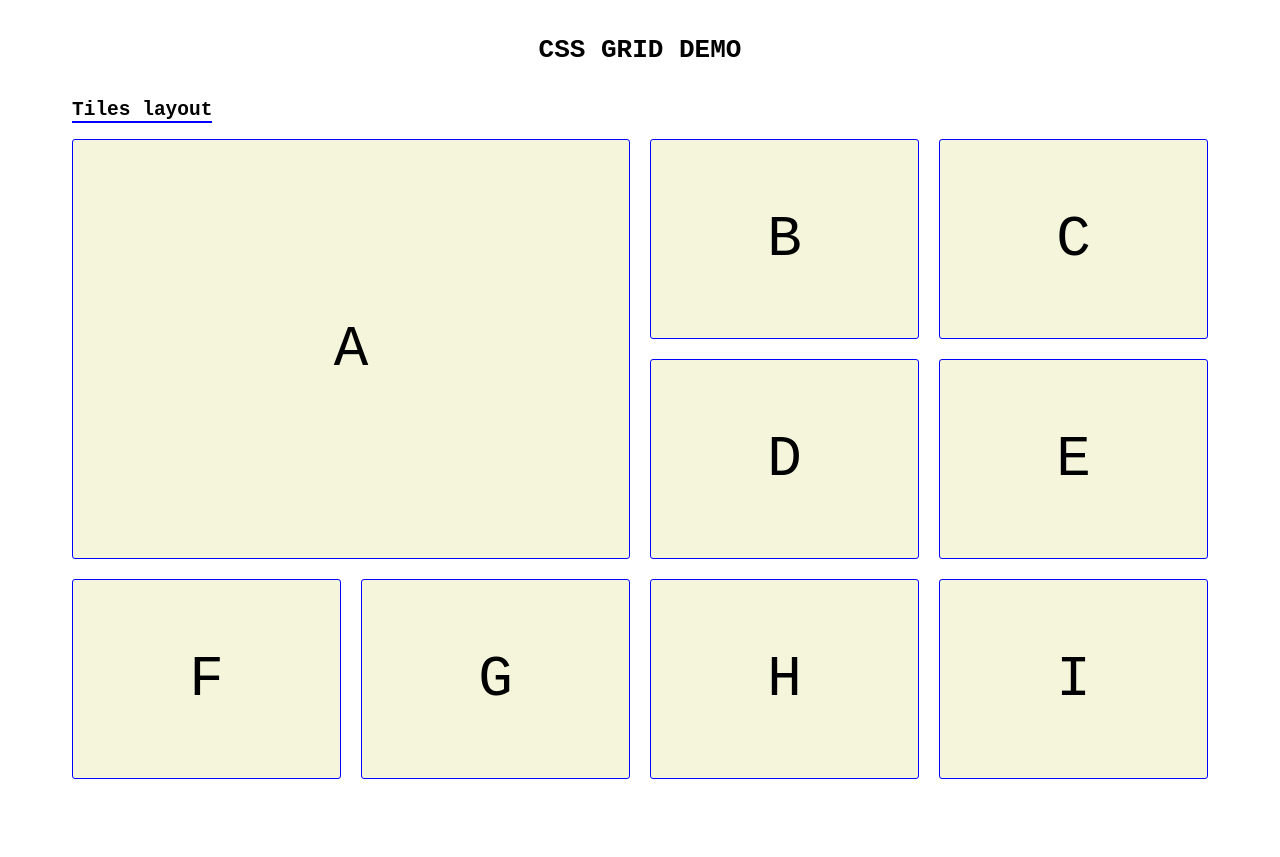
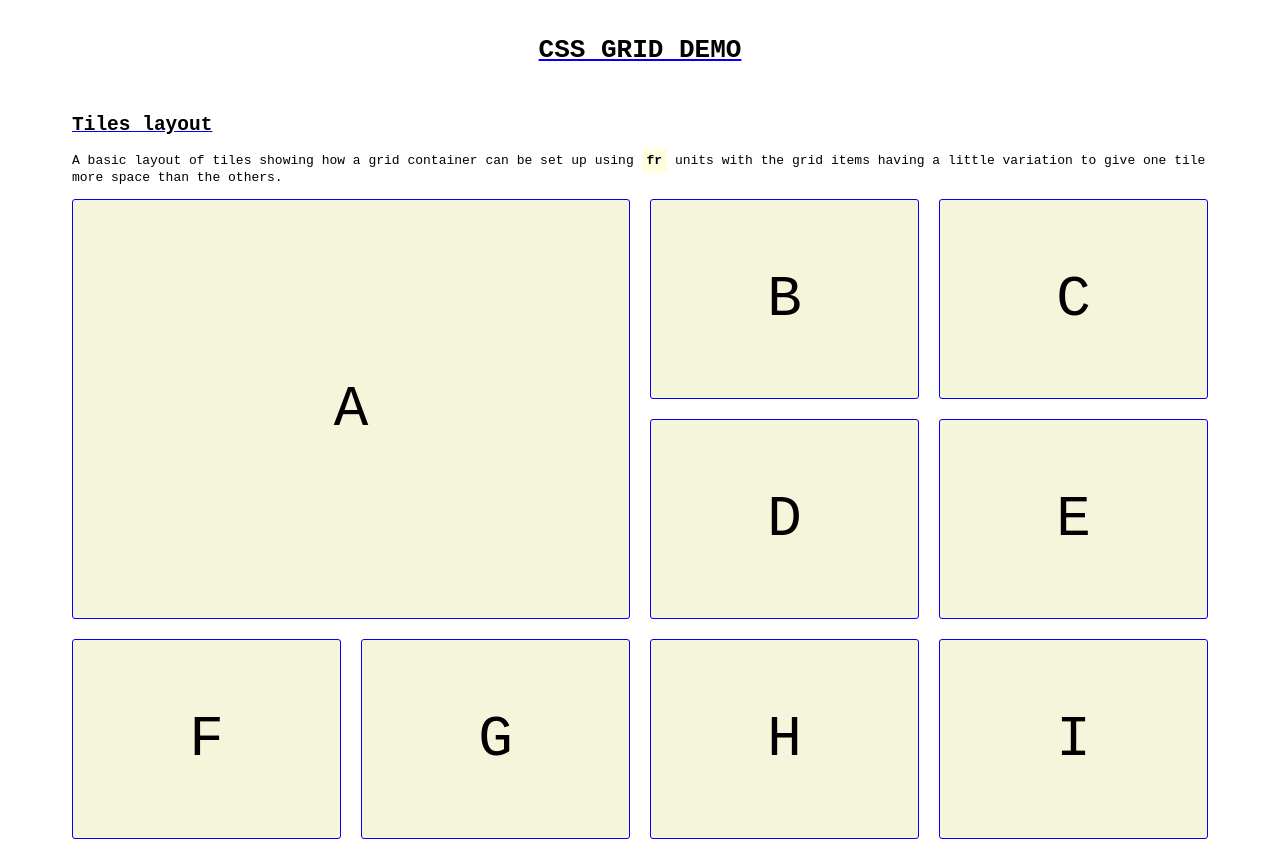
Before and after one commit to gideongoddard/css-grid-demo, a plain HTML site: page index.html in a window 1280 px wide. Before the commit the page ends 800 px from the top, so only its background shows below. Drawn offline with Linux system fonts and the light colour scheme.

Commit message:
Minor fix to heading styling

```diff
--- a/index.html
+++ b/index.html
@@ -8,8 +8,9 @@
     <link type="text/css" rel="stylesheet" href="style.css">
 </head>
 <body>
-    <h1>CSS Grid Demo</h1>
+    <h1>CSS Grid Demo</h1><br>
     <h2>Tiles layout</h2>
+    <p>A basic layout of tiles showing how a grid container can be set up using <code>fr</code> units with the grid items having a little variation to give one tile more space than the others.</p>
     <div class="tiles">
         <div class="tile a">A</div>
         <div class="tile b">B</div>
--- a/style.css
+++ b/style.css
@@ -10,11 +10,11 @@ body {
 h1 {
     text-transform: uppercase;
     text-align: center;
+    text-decoration: blue underline;
 }
 
 h2 {
-    display: inline-block;
-    border-bottom: 2px solid blue;
+    text-decoration: blue underline;
 }
 
 .tiles {
@@ -73,6 +73,16 @@ h2 {
     grid-column: 7 / span 2;
 }
 
+p {
+    line-height: 17px;
+}
+
+code {
+    background-color: lightyellow;
+    padding: 5px;
+    font-weight: 700;
+}
+
 @media only screen and (max-width: 600px) {
     .tiles {
         grid-template-columns: 100%;
```
